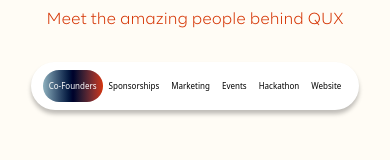
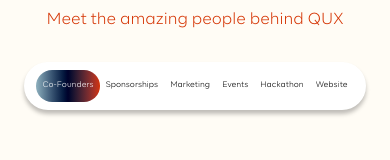
Before and after one commit to mukit-rahman1/ux, a React (Vite) app in the folder uxWeb/: page /team in a window 390 px wide. Shown: the part 307-467 px from the top of the page. Built offline with nearby package versions, Linux system fonts and the light colour scheme.

Commit message:
Fixed mini navbar font and sizing issue

```diff
--- a/uxWeb/src/components/MiniNavbar.jsx
+++ b/uxWeb/src/components/MiniNavbar.jsx
@@ -6,7 +6,7 @@
                     options.map((option) => (
                         <button
                         key={option.value}
-                        className={`mini-navbar-option text-[clamp(8px,1vw,18px)] ${selected == option.value &&
+                        className={`mini-navbar-option ${selected == option.value &&
                             ("bg-gradient-to-r from-[#8FB1BE] via-[#00022B] to-[#D53302] text-white ")}`}
                         onClick={() => setSelected(option.value)}>
                             {option.label}
--- a/uxWeb/src/styles/index.css
+++ b/uxWeb/src/styles/index.css
@@ -114,9 +114,10 @@
   padding-top: 4px;
   padding-bottom: 4px;
 
-
+  font-size: 18px;
 
   border-radius: 32px;
+  font-family: "BR Firma", sans-serif;
 }
 
 
@@ -128,6 +129,14 @@
     margin-top: 3rem;
     margin-bottom: 3rem;
   }
+  .mini-navbar-option {
+    padding-left: 16px;
+    padding-right: 16px;
+    padding-top: 6px;
+    padding-bottom: 6px;
+    font-size: 24px;
+  }
+
 }
 
 @media (max-width: 1000px) {
@@ -136,7 +145,12 @@
     padding-right: 6px;
     padding-top: 0;
     padding-bottom: 0;
+    font-size: 8px;
   }
+
+
+
+
 
   .red-text {
     padding-left: 10%;
```
